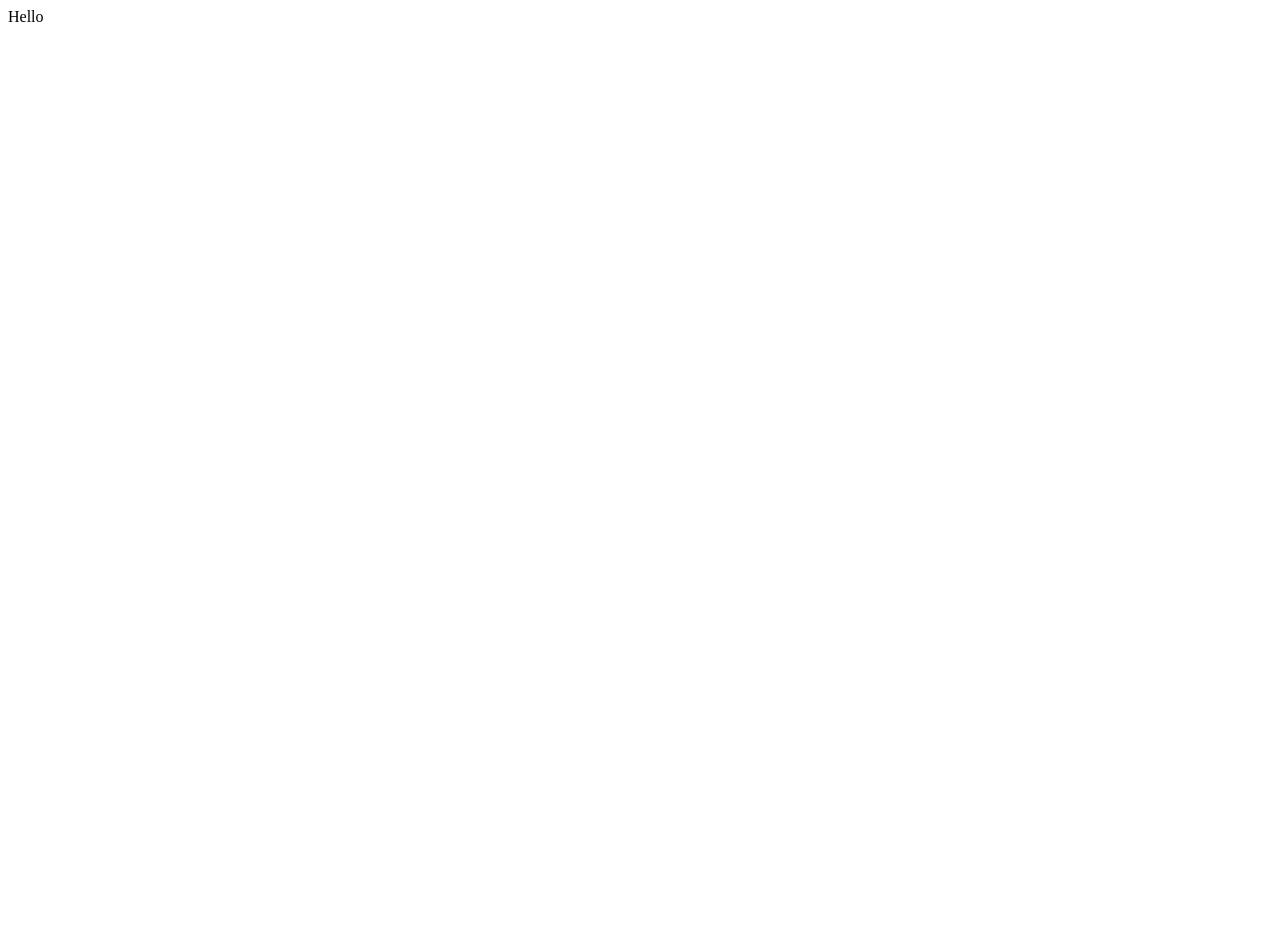
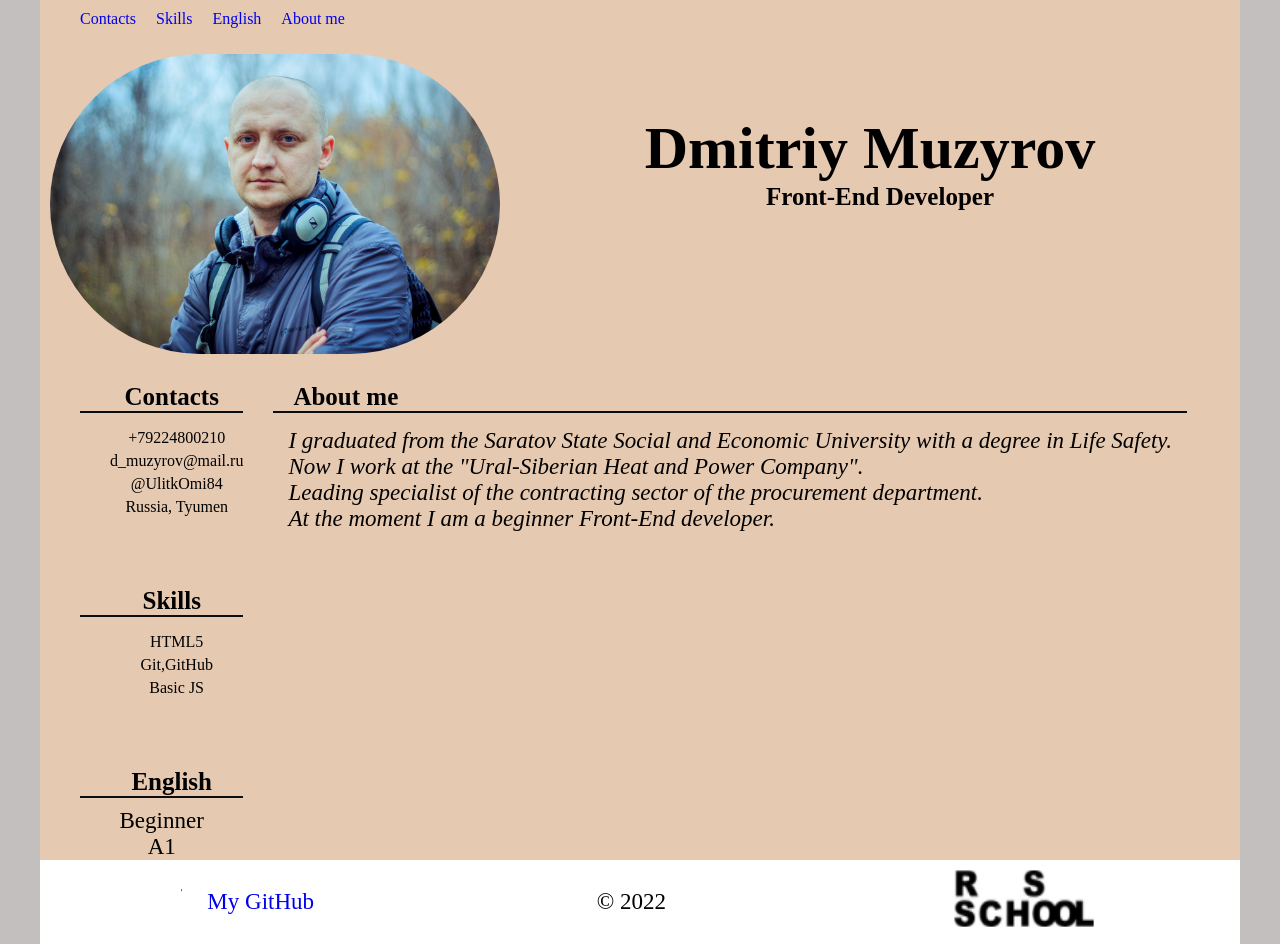
Before and after one commit to UlitkOmi84/rsschool-cv, a plain HTML site: page index.html in a window 1280 px wide. Before the commit the page ends 800 px from the top, so only its background shows below. Drawn offline with Linux system fonts and the light colour scheme.

Commit message:
feat: create CV. Cross-Check

```diff
--- a/index.html
+++ b/index.html
@@ -1 +1,100 @@
-Hello
+<!DOCTYPE html>
+<html lang="en">
+<head>
+    <meta charset="UTF-8">
+    <meta http-equiv="X-UA-Compatible" content="IE=edge">
+    <meta name="viewport" content="width=device-width, initial-scale=1.0">
+    <link rel="stylesheet" href="style.css">
+<title>Dmitriy Muzyrov</title>
+</head>
+<header>
+    <div class="container">
+        <nav>
+            <ul class = "nav_header">
+                <li><a href="#Contacts">Contacts</a></li>
+                <li><a href="#Skills">Skills</a></li>
+                <li><a href="#English">English</a></li>
+                <li><a href="#About">About me</a></li>
+            </ul>
+        </nav>
+    <div class="header_content">
+        <div class="imgheader">
+            <img src="./myphoto.jpg" alt="Photo" class="round" width="450" height="300">
+        </div>
+        <div class = 'header_title'>
+            <h1>Dmitriy Muzyrov</h1>
+<h2>Front-End Developer</h2>
+</div>
+</div>
+</div>
+</header>
+<main>
+<div class="container">
+<div class = 'inner_main'>
+    <aside class="left_side">
+    <section>
+        <div class="line">
+            <h2 id="Contacts">Contacts</h2>
+        </div>
+        <ul>
+            <li>+79224800210</li>
+            <li>d_muzyrov@mail.ru</li>
+            <li>@UlitkOmi84</li>
+            <li>Russia, Tyumen</li>
+        </ul>
+    </section>
+    <section>
+        <div class="skill line">
+            <h2 id="Skills">Skills</h2>
+        </div>
+        <ul>
+            <li>HTML5</li>
+            <li>Git,GitHub</li>
+            <li>Basic JS</li>
+        </ul>
+    </section>
+    <section>
+        <div class="eng line">
+            <h2 id="English">English</h2>
+        </div>
+        <div class="A2">
+            <p>Beginner</p>
+            <p>A1</p>
+        </div>
+    </section>
+</aside>
+        <div class="aboutme">
+        </div>
+    </section>
+    <section>
+        <div class="line">
+            <h2 id="About">About me</h2>
+        </div>
+        <div class="aboutme ff">
+            <p>I graduated from the Saratov State Social and Economic University with a degree in Life Safety.</p>
+            <p>Now I work at the "Ural-Siberian Heat and Power Company".</p>
+            <p>Leading specialist of the contracting sector of the procurement department.</p>
+            <p>At the moment I am a beginner Front-End developer.</p>
+        </div>
+    </section>
+
+</div>
+</div>
+</div>
+</main>
+<footer>
+<div class="container hh">
+<div class="github">
+<a class="my_github" href="https://github.com/UlitkOmi84" target="_blank">
+    <img src="./github.png" alt="Github Icon" width="26" height="26">
+    <p>My GitHub</p>
+</a>
+<p>© 2022</p>
+<a href="https://rs.school/js/" target="_blank">
+    <img src="./rsschool.png" alt="Rs_school Icon" width="150" height="80">
+</a>
+</div>
+</div>
+</footer>
+</body>
+</html>
--- a/style.css
+++ b/style.css
@@ -1 +1,102 @@
-no style
+* , *::before , *::after{
+    box-sizing: border-box;
+    }
+    body{
+    box-sizing: border-box;
+    background-color: rgb(196, 191, 191);
+    }
+    .header_content{
+    display: flex;
+    padding-left: 10px;
+    user-select: none;
+    }
+    .nav_header{
+    display:flex;
+    margin-top: 0px;
+    }
+    .nav_header li{
+    padding: 10px;
+    list-style: none;
+    }
+    a{
+    text-decoration: none;
+    }
+    .container{
+    width: 1200px;
+    margin: 0 auto;
+    background-color: rgb(230, 201, 177);
+    }
+    .header_title{
+    flex:1;
+    text-align: center;
+    padding-top: 60px;
+    }
+    h1,h2,h3,p,body{margin: 0;
+    padding: 0;
+    }
+    .github{
+    display: flex;
+    justify-content: space-around;
+    align-items: center;
+    }
+    .my_github{
+    display: flex;
+    align-items: center;
+    }
+    .inner_main{
+    display: flex;
+    padding-top: 25px;
+    }
+    .round{
+    border-radius:220px;
+    object-fit: cover;
+    }
+    p{
+    font-size: 23px;
+    }
+    html{
+    scroll-behavior: smooth;
+    }
+    li{
+    padding-bottom: 5px;
+    list-style: none;
+    }
+    .A2{
+    text-align: center;
+    padding-top: 10px;
+    }
+    .hh{
+    background-color: rgb(255, 255, 255);
+    }
+    h1{
+    font-size: 60px;
+    }
+    h2{
+    font-size: 25px;
+    padding-left: 20px;
+    }
+    .txt{
+    padding-left: 40px;
+    padding-right: 40px;
+    }
+    .left_side{
+    text-align: center;
+    padding-left: 40px;
+    }
+    ul{
+    padding-left: 30px;
+    }
+    .skill{
+    padding-top: 50px;
+    }
+    .eng{
+    padding-top: 50px;
+    }
+    .line{
+    border-bottom: 2px solid rgb(12, 14, 13);
+    }
+    .aboutme{
+    padding: 15px;
+    }
+    .ff{font-style: italic;
+    }
```
Also changed, not shown: github.png (added), myphoto.jpg (added), rsschool.png (added), 1 other file.
